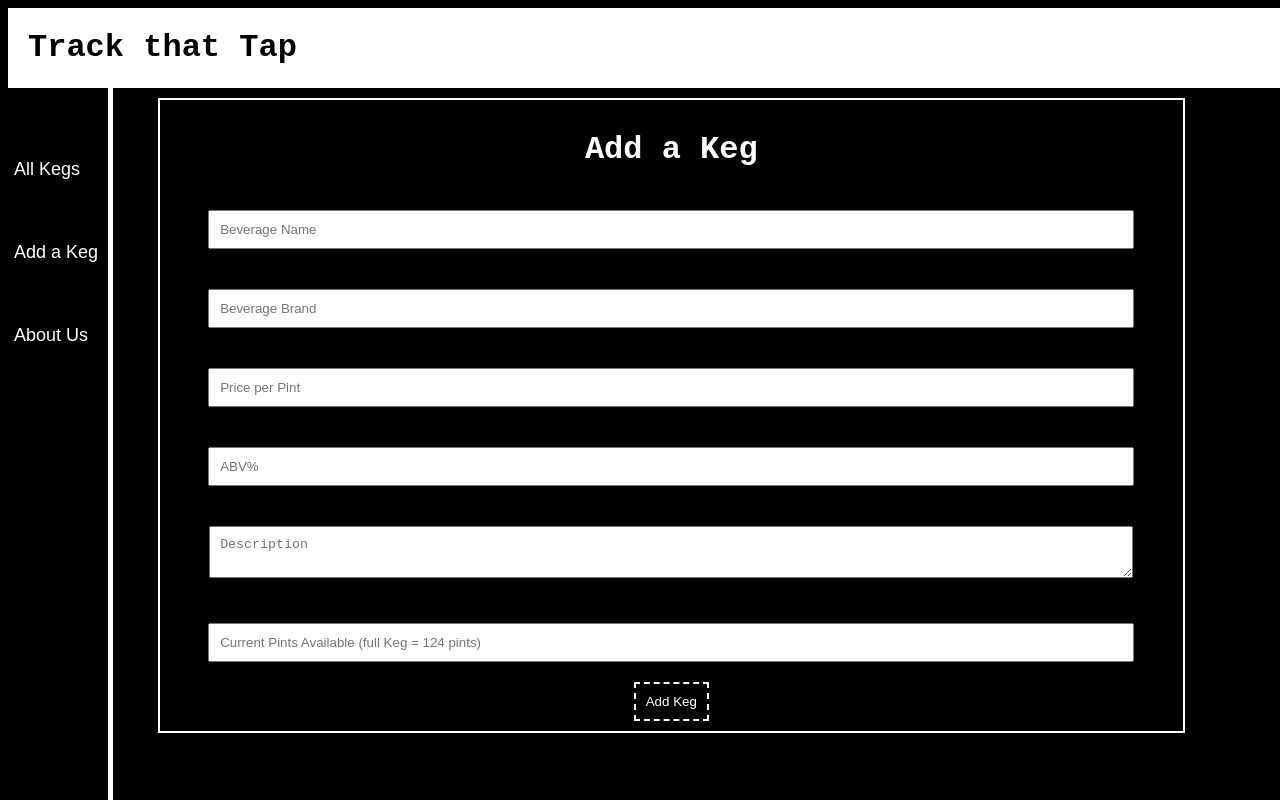
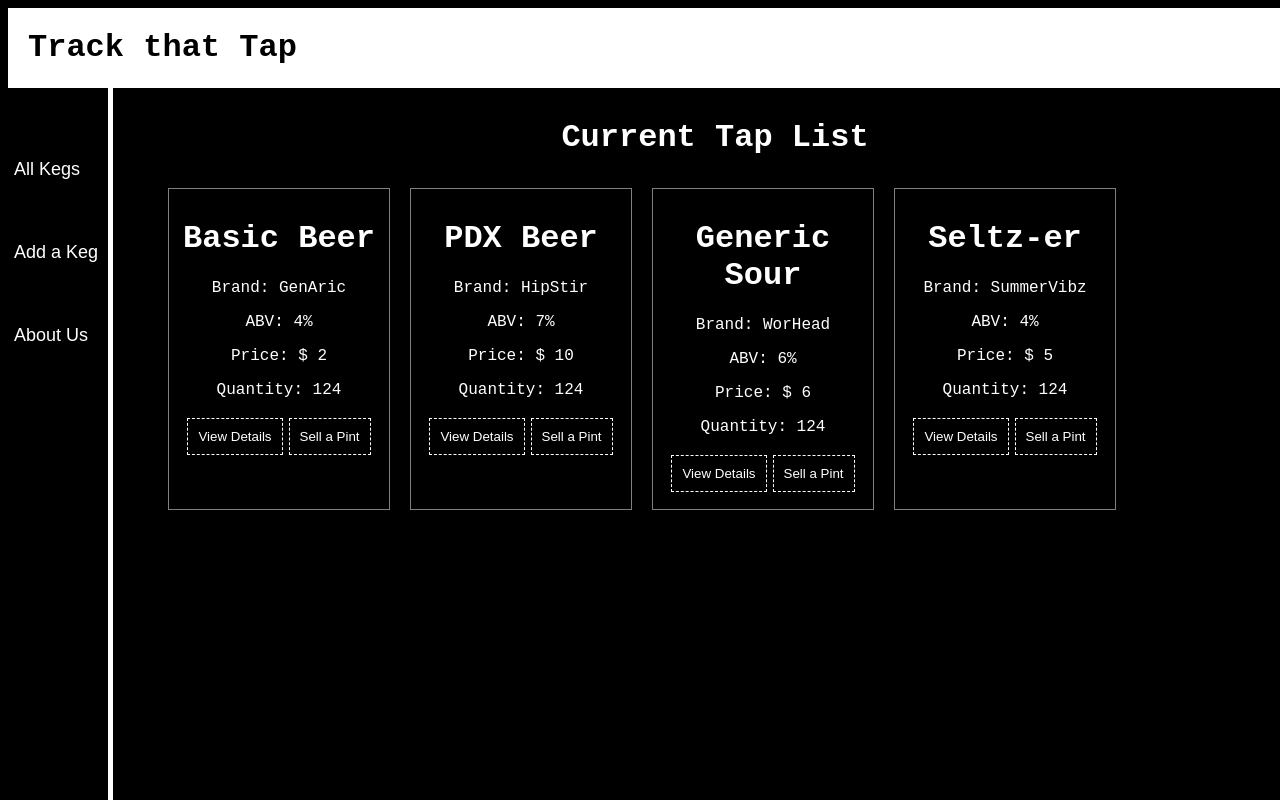
Before and after one commit to chynnalew/tap-room, a React (Create React App) app: page / in a window 1280 px wide. Built offline with nearby package versions, Linux system fonts and the light colour scheme.

Commit message:
add viewTap functionality

```diff
--- a/public/index.html
+++ b/public/index.html
@@ -4,7 +4,6 @@
     <meta charset="utf-8" />
     <meta name="viewport" content="width=device-width, initial-scale=1" />
     <meta name="theme-color" content="#000000" />
-    <link rel="manifest" href="%PUBLIC_URL%/manifest.json" />
     <title>Tap Room App</title>
   </head>
   <body>
--- a/src/components/Tap.js
+++ b/src/components/Tap.js
@@ -10,6 +10,13 @@ function Tap(props) {
     border: '1px grey solid',
     float: 'left'
   }
+  const buttonStyle = {
+    backgroundColor: 'black',
+    border: 'white 1px dashed',
+    color: 'white',
+    padding: '10px',
+    margin: '3px'
+  }
 
   if (props.quantity === 0) {
     return (
@@ -20,7 +27,8 @@ function Tap(props) {
           <p>ABV: {props.abv}%</p>
           <p>Price: $ {props.price}</p>
           <p>Quantity: {props.quantity}</p>
-          <button>View Details</button>
+          <button style={buttonStyle}>View Details</button>
+          <button style={buttonStyle}>Sold Out</button>
         </div>
       </React.Fragment>
     )
@@ -34,8 +42,8 @@ function Tap(props) {
         <p>ABV: {props.abv}%</p>
         <p>Price: $ {props.price}</p>
         <p>Quantity: {props.quantity}</p>
-        <button>View Details</button>
-        <button>Sell a Pint</button>
+        <button style={buttonStyle} onClick={()=> props.whenViewTapClicked(props.id)}>View Details</button>
+        <button style={buttonStyle}>Sell a Pint</button>
       </div>
     </React.Fragment>
   )
@@ -49,6 +57,7 @@ Tap.propTypes = {
   description: PropTypes.string,
   quantity: PropTypes.number,
   id: PropTypes.string,
+  whenViewTapClicked: PropTypes.func
 }
 
 export default Tap;
--- a/src/components/TapControl.js
+++ b/src/components/TapControl.js
@@ -2,18 +2,19 @@ import AddTap from './AddTap';
 import NavBar from './NavBar';
 import React from 'react';
 import TapList from './TapList';
+import TapDetails from './TapDetails'
 
 class TapControl extends React.Component {
 
   constructor(props) {
     super(props);
     this.state = {
-      tapListVisible: false,
-      addTapVisible: true,
+      tapListVisible: true,
+      addTapVisible: false,
       tapDetailsVisible: false,
       updateTapVisible: false,
       aboutVisible: false,
-
+      selectedTap: [],
       tapList: [
         {
           name: 'Basic Beer',
@@ -67,13 +68,35 @@ class TapControl extends React.Component {
     });
   }
 
+  handleViewTapClick = (id) => {
+    const selectedTap = this.state.tapList.filter(tap => tap.id === id)[0];
+    this.setState({
+      selectedTap: selectedTap,
+      tapListVisible: false,
+      addTapVisible: false,
+      tapDetailsVisible: true,
+      updateTapVisible: false,
+      aboutVisible: false,
+    })
+  }
+
   render() {
     let currentlyVisibleState = null;
     if (this.state.tapListVisible) {
-      currentlyVisibleState = <TapList tapList={this.state.tapList}/>
+      currentlyVisibleState =
+        <TapList
+          tapList={this.state.tapList}
+          onViewTapClick={this.handleViewTapClick}/>
     }
     if (this.state.addTapVisible) {
-      currentlyVisibleState = <AddTap onNewTapCreation={this.handleNewTapCreation}/>
+      currentlyVisibleState =
+        <AddTap
+          onNewTapCreation={this.handleNewTapCreation} />
+    }
+    if (this.state.tapDetailsVisible) {
+      currentlyVisibleState =
+        <TapDetails
+          tap={this.state.selectedTap}/>
     }
 
     const controlStyle = {
@@ -86,7 +109,7 @@ class TapControl extends React.Component {
     return (
       <React.Fragment>
         <NavBar />
-        <div style = { controlStyle } >
+        <div style={controlStyle} >
           {currentlyVisibleState}
         </div>
       </React.Fragment>
--- /dev/null
+++ b/src/components/TapDetails.js
@@ -0,0 +1,62 @@
+import React from 'react';
+import PropTypes from 'prop-types';
+
+function TapDetails(props) {
+
+  const tapCardStyle = {
+    width: '60%',
+    padding: '10px',
+    textAlign: 'center',
+    margin: 'auto'
+  }
+  const buttonStyle = {
+    backgroundColor: 'black',
+    border: 'white 1px dashed',
+    color: 'white',
+    padding: '10px',
+    margin: '3px'
+  }
+  const bold = {
+    fontWeight: 'bold'
+  }
+
+  if (props.quantity === 0) {
+    return (
+      <React.Fragment>
+        <div style={tapCardStyle}>
+          <h1>{props.tap.name}</h1>
+          <p>{props.description}</p>
+          <p style={bold}>Brand: {props.brand}</p>
+          <p style={bold}>ABV: {props.abv}%</p>
+          <p style={bold}>Price: ${props.price}</p>
+          <p>Pints Available: {props.quantity}</p>
+          <button style={buttonStyle}>Update</button>
+          <button style={buttonStyle}>Sold Out</button>
+          <button style={buttonStyle}>Delete Keg</button>
+        </div>
+      </React.Fragment>
+    )
+  }
+
+  return (
+    <React.Fragment>
+      <div style={tapCardStyle}>
+        <h1>{props.tap.name}</h1>
+        <p>{props.tap.description}</p>
+        <p style={bold}>Brand: {props.tap.brand}</p>
+        <p style={bold}>ABV: {props.tap.abv}%</p>
+        <p style={bold}>Price: ${props.tap.price}</p>
+        <p>Pints Available: {props.tap.quantity}</p>
+        <button style={buttonStyle}>Update</button>
+        <button style={buttonStyle}>Sell a Pint</button>
+        <button style={buttonStyle}>Delete Keg</button>
+      </div>
+    </React.Fragment>
+  )
+}
+
+TapDetails.propTypes = {
+  tap: PropTypes.object
+}
+
+export default TapDetails;
--- a/src/components/TapList.js
+++ b/src/components/TapList.js
@@ -1,5 +1,6 @@
 import React from 'react';
 import Tap from './Tap';
+import PropTypes from 'prop-types';
 
 function TapList(props) {
 
@@ -12,15 +13,23 @@ function TapList(props) {
       <h1>Current Tap List</h1>
       {props.tapList.map((tap) =>
         <Tap
+          whenViewTapClicked={props.onViewTapClick}
           name={tap.name}
           brand={tap.brand}
           abv={tap.abv}
           price={tap.price}
           quantity={tap.quantity}
+          id={tap.id}
+          key={tap.id}
         />
       )}
     </div>
   )
 }
 
+TapList.propTypes = {
+  tapList: PropTypes.array,
+  onViewTapClick: PropTypes.func
+}
+
 export default TapList;
```
